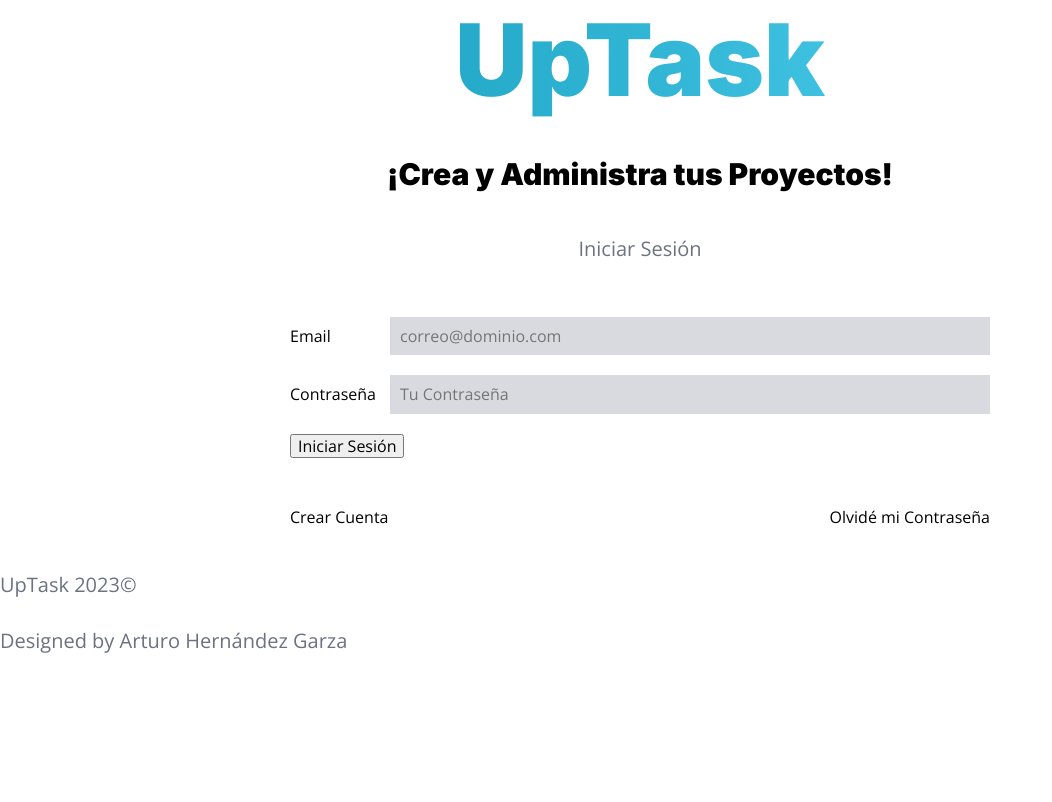
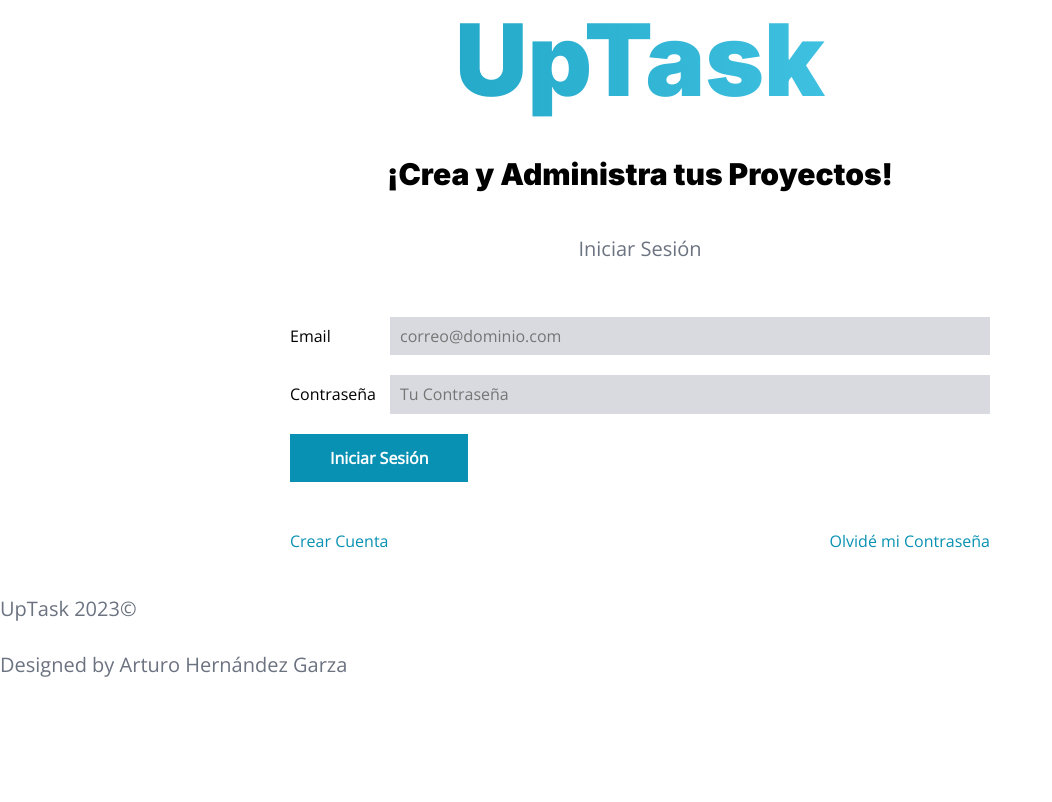
Before and after one commit to ArturoHDZG/UpTask, a PHP site: template views/auth/login.php in a window 1280 px wide. Shown: the part 48-850 px from the top of the page, without its empty margins (0-1052 px from the left). Run offline with PHP 8.4, Linux system fonts and the light colour scheme; the template is opened without the code that fills it, so the values that code supplies are empty.

Commit message:
Login.php SASS Complete

```diff
--- a/src/scss/auth/_index.scss
+++ b/src/scss/auth/_index.scss
@@ -1 +1 @@
-@forward 'crear';
+@forward 'login';
--- a/src/scss/auth/_crear.scss
+++ b/src/scss/auth/_login.scss
@@ -1,7 +1,7 @@
 @use 'base/variables' as v;
 @use 'base/mixins' as m;
 
-.crear {
+.login {
   .uptask {
     background: linear-gradient(to right, v.$cyan 0%, lighten(v.$cyan, 30%) 100%);
     background-clip: text;
@@ -12,4 +12,10 @@
 
     @include m.tablet { font-size: 10rem; }
   }
+
+  input[type="submit"] { @include m.boton (v.$cyan, v.$blanco); }
+
+  .acciones {
+    a { color: v.$cyan; }
+  }
 }
--- a/views/auth/login.php
+++ b/views/auth/login.php
@@ -1,4 +1,4 @@
-<div class="contenedor crear">
+<div class="contenedor login">
   <h1 class="uptask">UpTask</h1>
   <p class="tagline">¡Crea y Administra tus Proyectos!</p>
 
```
Also changed, not shown: public/build/css/app.css.
